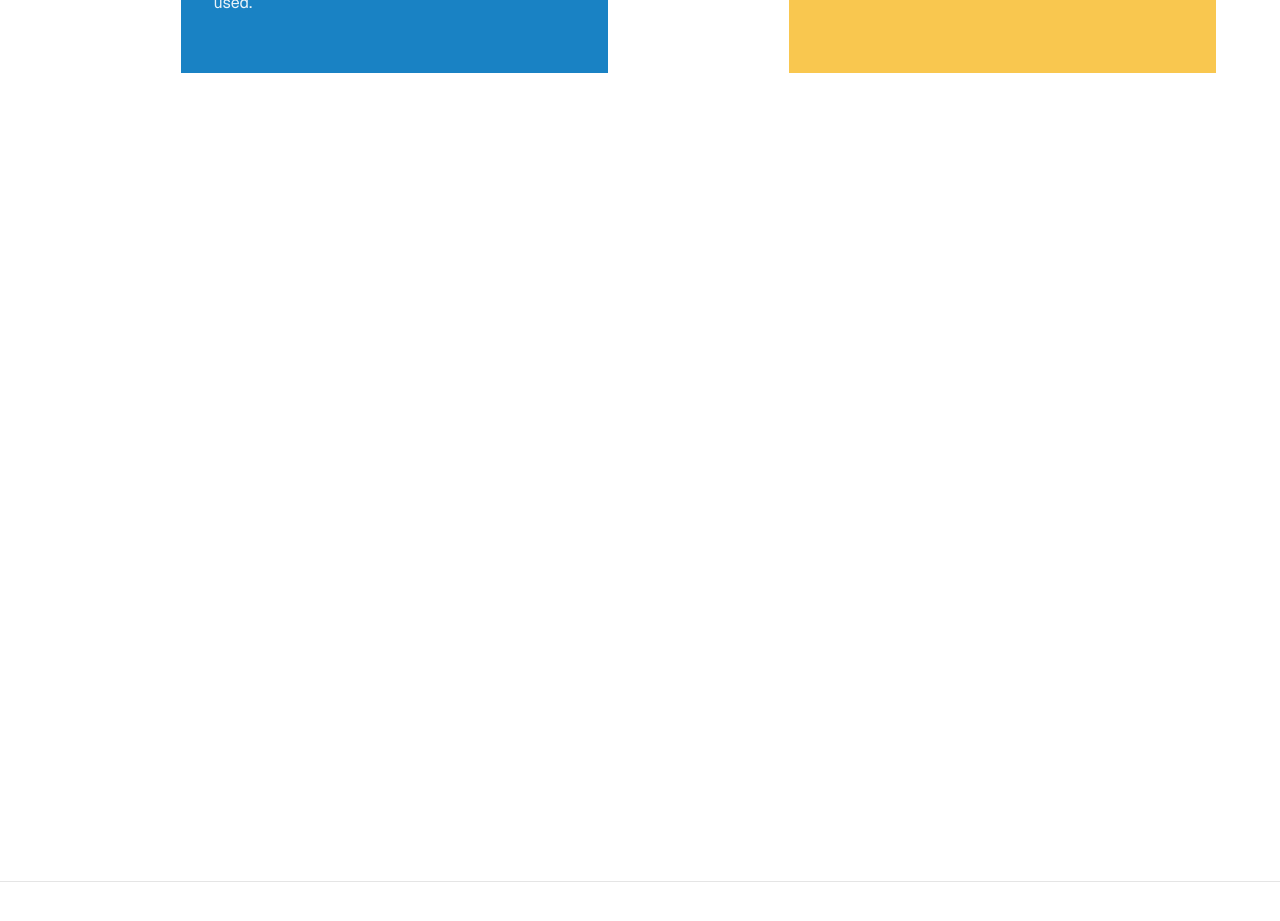
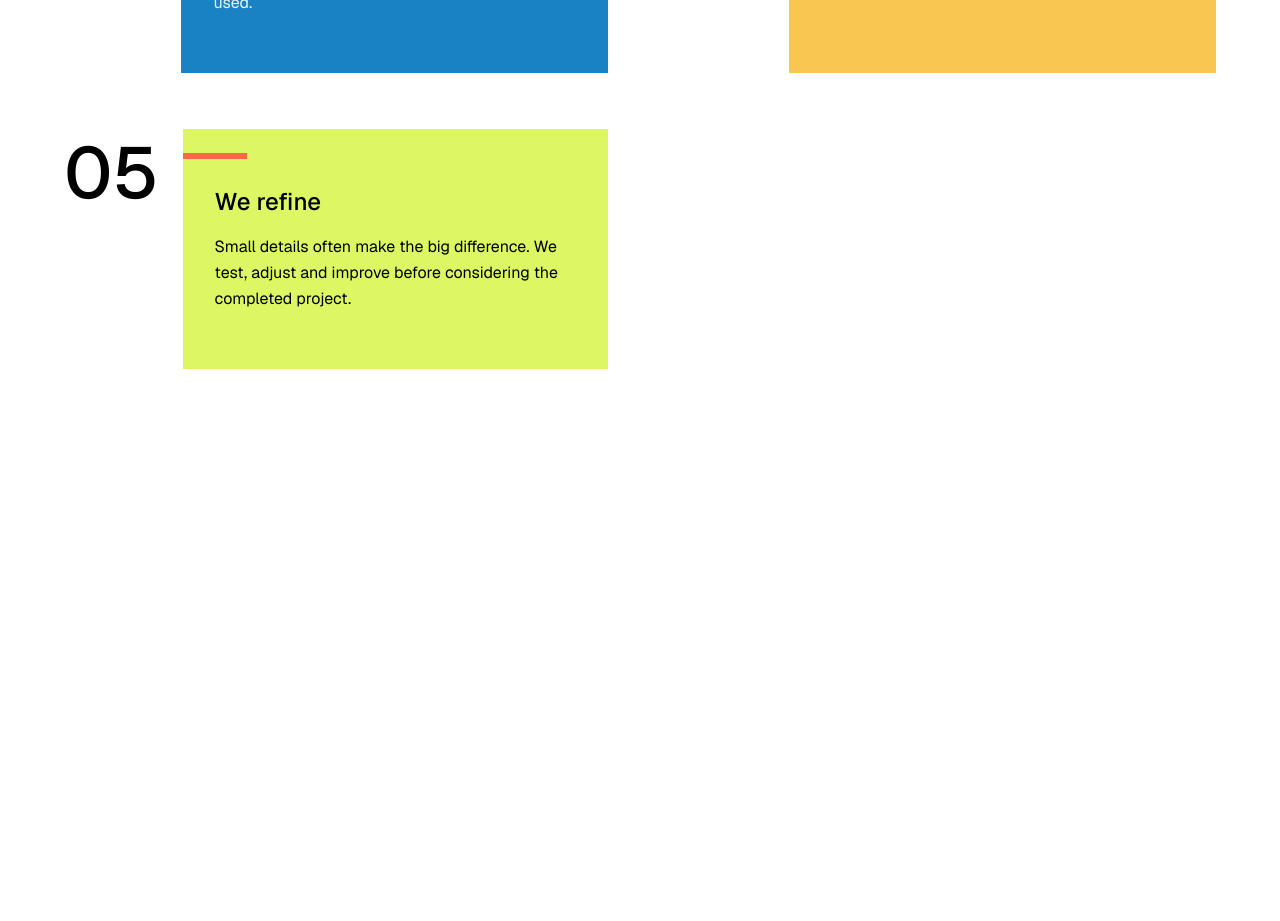
Before and after one commit to Rahim10020/rahim.design, a React (Vite) app: page / in a window 1280 px wide. Shown: the part 4400-5321 px from the top of the page. Built offline with nearby package versions, Linux system fonts and the light colour scheme; a web font is replaced by a local one.

Commit message:
add new step

```diff
--- a/src/_components/sections/StepsSection.tsx
+++ b/src/_components/sections/StepsSection.tsx
@@ -41,6 +41,14 @@ const stepsData: Step[] = [
     backgroundColor: "#f9c74f",
     textColor: "dark",
   },
+  {
+    number: "05",
+    title: "We refine",
+    description:
+      "Small details often make the big difference. We test, adjust and improve before considering the completed project.",
+    backgroundColor: "#dcf763",
+    textColor: "dark",
+  },
 ];
 
 export default function StepsSection() {
```
